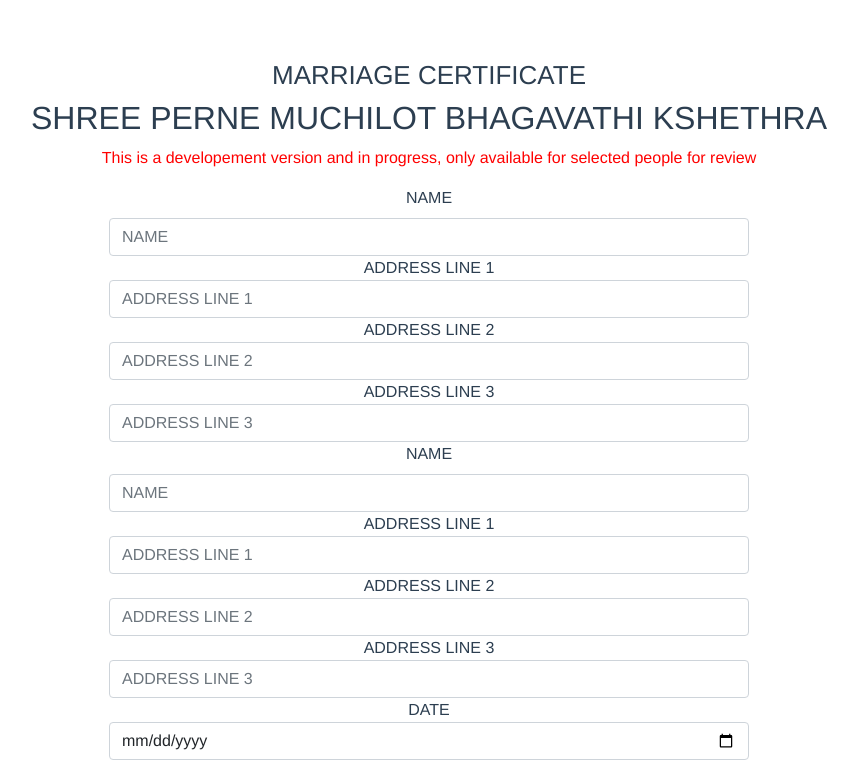
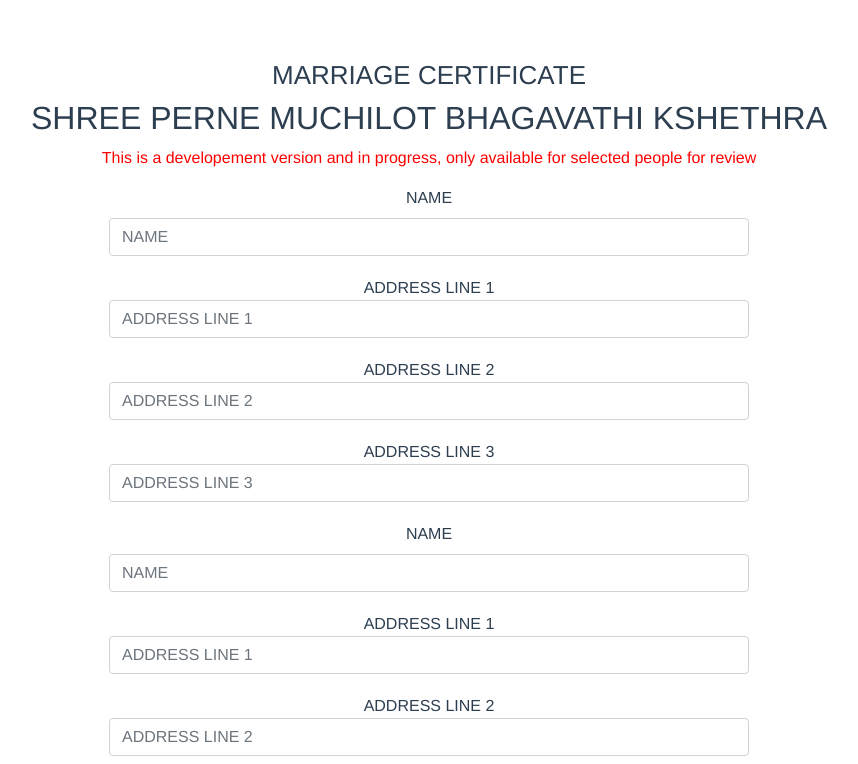
Before and after one commit to RakshithNM/marriagecertificate, a Vue app: page / in a window 1280 px wide. Shown: the top 764 px of the page, without its empty margins (211-1069 px from the left). Built offline with nearby package versions, Linux system fonts and the light colour scheme.

Commit message:
Added margin after input field

```diff
--- a/src/App.vue
+++ b/src/App.vue
@@ -188,6 +188,10 @@
   margin: 0 auto;
 }
 
+input {
+  margin-bottom: 20px;
+}
+
 @page {
   margin: 0;
 }
```
